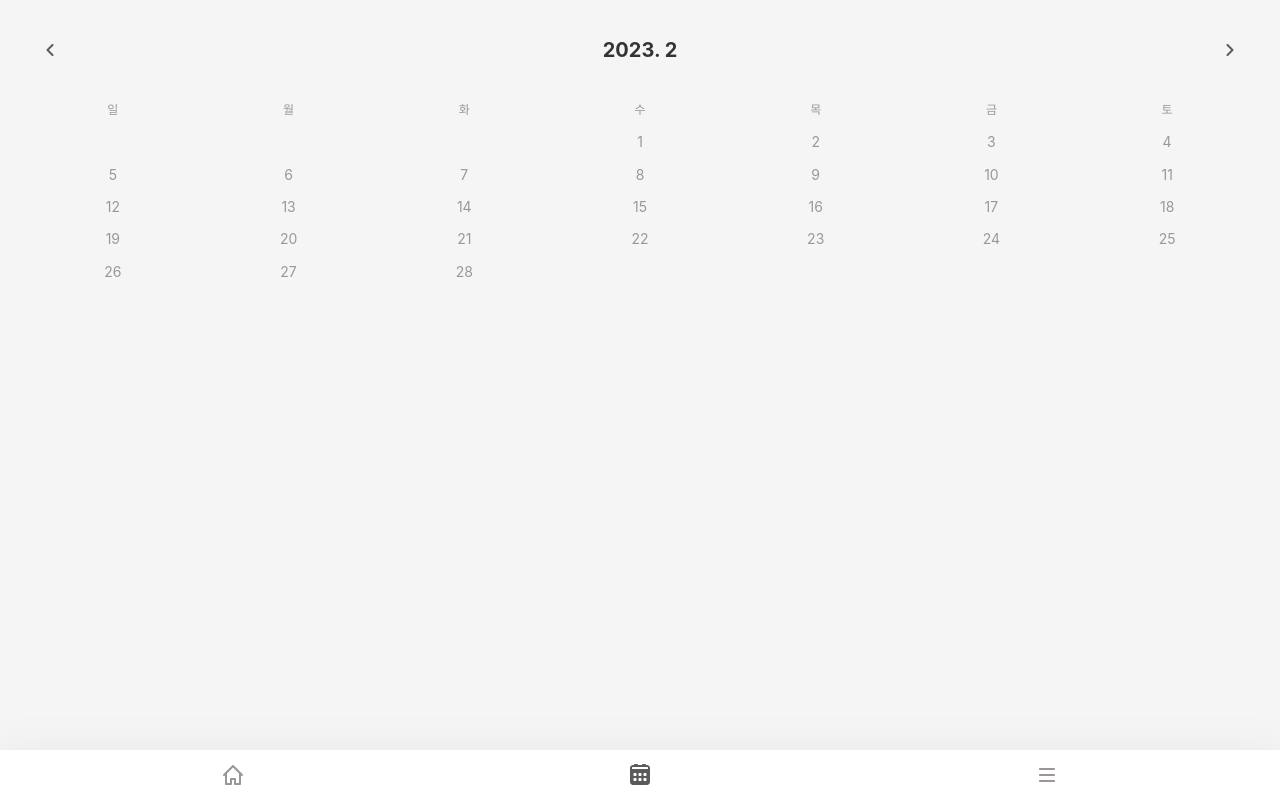
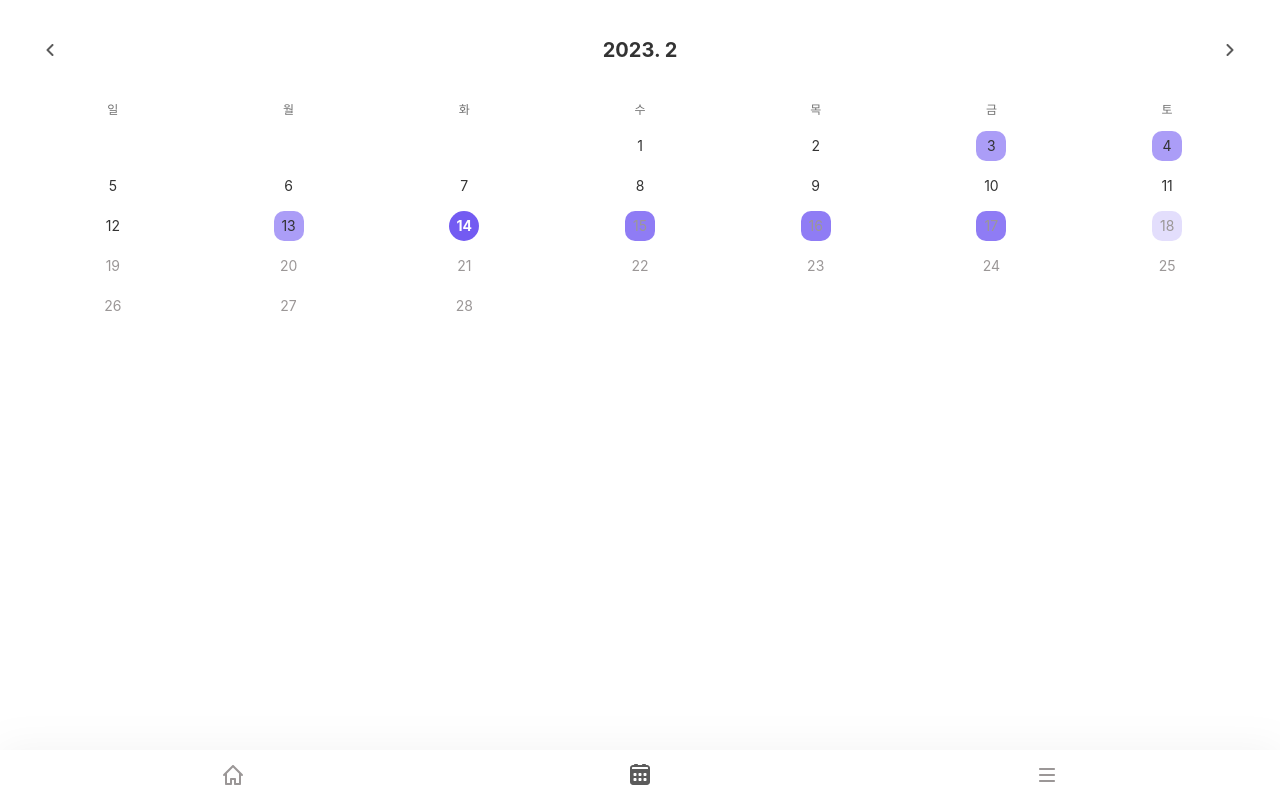
Before and after one commit to 42inshin/24HANE, a Vue app: page /calendar in a window 1280 px wide. Built offline with nearby package versions, Linux system fonts and the light colour scheme.

Commit message:
FEAT: 달력 클릭 조건 처리 완료

```diff
--- a/src/App.vue
+++ b/src/App.vue
@@ -18,4 +18,10 @@ const checkValidRoute = (visibleRoutes: string[]) => {
   />
 </template>
 
-<style scoped></style>
+<style scoped>
+main {
+  padding: 30px 30px 80px;
+  background-color: var(--color-background-soft);
+  min-height: 100%;
+}
+</style>
--- a/src/assets/base.css
+++ b/src/assets/base.css
@@ -95,7 +95,6 @@ a {
 body {
   min-height: 100vh;
   color: var(--color-text);
-  background: var(--color-background-soft);
   transition: color 0.5s, background-color 0.5s;
   line-height: 1.6;
   font-family: Inter, -apple-system, BlinkMacSystemFont, "Segoe UI", Roboto,
--- /dev/null
+++ b/src/components/calendar/CalPagination.vue
@@ -0,0 +1,48 @@
+<script setup lang="ts">
+import VIcon from "@/components/icons/IconChevron.vue";
+import { useMonthLogStore } from "@/stores/monthlog";
+
+const monthLog = useMonthLogStore();
+const { showYear, showMonth, nextMonth, prevMonth } = monthLog;
+</script>
+
+<template>
+  <div class="pagination">
+    <button @click="prevMonth">
+      <VIcon :color="`var(--color-vbutton)`" />
+    </button>
+    <div class="title">{{ showYear() }}. {{ showMonth() + 1 }}</div>
+    <button @click="nextMonth">
+      <VIcon :color="`var(--color-vbutton)`" />
+    </button>
+  </div>
+</template>
+
+<style scoped>
+.pagination {
+  display: flex;
+  justify-content: space-between;
+  align-items: center;
+  margin-bottom: 30px;
+}
+.pagination button {
+  width: 40px;
+  height: 40px;
+  background-color: transparent;
+  border: none;
+  display: flex;
+  justify-content: center;
+  align-items: center;
+  cursor: pointer;
+}
+
+.pagination button:first-child {
+  transform: rotate(180deg);
+}
+.pagination .title {
+  font-size: 1.25rem;
+  font-weight: 700;
+  color: var(--color-heading);
+  user-select: none;
+}
+</style>
--- /dev/null
+++ b/src/components/calendar/CalWeek.vue
@@ -0,0 +1,32 @@
+<script setup lang="ts"></script>
+
+<template>
+  <div class="week">
+    <div class="day">일</div>
+    <div class="day">월</div>
+    <div class="day">화</div>
+    <div class="day">수</div>
+    <div class="day">목</div>
+    <div class="day">금</div>
+    <div class="day">토</div>
+  </div>
+</template>
+
+<style scoped>
+.week {
+  display: grid;
+  grid-template-columns: repeat(7, 1fr);
+  grid-gap: 10px;
+  width: 100%;
+  height: 100%;
+  margin-bottom: 12px;
+  user-select: none;
+}
+
+.week .day {
+  font-size: 0.75rem;
+  text-align: center;
+  color: var(--gray);
+  color: var(--color-text-more);
+}
+</style>
--- a/src/components/calendar/CalendarSection.vue
+++ b/src/components/calendar/CalendarSection.vue
@@ -1,127 +1,111 @@
 <script setup lang="ts">
 import { ref } from "vue";
-import VIcon from "@/components/icons/IconChevron.vue";
+import CalPagination from "@/components/calendar/CalPagination.vue";
 import { useMonthLogStore } from "@/stores/monthlog";
+import CalWeek from "@/components/calendar/CalWeek.vue";
 
 const monthLog = useMonthLogStore();
-const year = ref(monthLog.year);
-const month = ref(monthLog.month);
-const lastDate = ref(new Date(year.value, month.value + 1, 0).getDate());
-const day = ref(new Date(year.value, month.value).getDay());
+const {
+  showToday,
+  showSelectedDate,
+  showMonth,
+  showLastDate,
+  showDay,
+  getDateBgColor,
+  getDateColor,
+  setSelectedDate,
+} = monthLog;
 
-const calcLastDate = () => {
-  lastDate.value = new Date(year.value, month.value + 1, 0).getDate();
-};
+const today = new Date();
 
-const calcFirstDay = () => {
-  day.value = new Date(year.value, month.value).getDay();
-  console.log(day.value);
-};
-
-const nextMonth = () => {
-  month.value++;
-  if (month.value > 11) {
-    month.value = 0;
-    year.value++;
-  }
-  calcFirstDay();
-  calcLastDate();
-};
-
-const prevMonth = () => {
-  month.value--;
-  if (month.value < 0) {
-    month.value = 11;
-    year.value--;
-  }
-  calcFirstDay();
-  calcLastDate();
+const clickDate = (date: number) => {
+  setSelectedDate(date);
 };
 </script>
 
 <template>
-  <div>
-    <div class="pagination">
-      <button @click="prevMonth">
-        <VIcon :color="`var(--color-vbutton)`" />
-      </button>
-      <div class="title">{{ year }}. {{ month + 1 }}</div>
-      <button @click="nextMonth">
-        <VIcon :color="`var(--color-vbutton)`" />
-      </button>
-    </div>
+  <div class="wrap">
+    <CalPagination />
     <div class="calendar">
-      <div class="weekTitle">
-        <div class="day">일</div>
-        <div class="day">월</div>
-        <div class="day">화</div>
-        <div class="day">수</div>
-        <div class="day">목</div>
-        <div class="day">금</div>
-        <div class="day">토</div>
-      </div>
+      <CalWeek />
       <div class="days">
-        <div v-for="i in day" :key="i" class="noday"></div>
-        <div v-for="i in lastDate" :key="i" class="day">{{ i }}</div>
+        <div v-for="day in showDay()" :key="day" class="noday"></div>
+        <div
+          v-for="date in showLastDate()"
+          :key="date"
+          @click="clickDate(date)"
+          class="day"
+          :style="{
+            background: getDateBgColor(date),
+            color: getDateColor(date),
+          }"
+          :class="{
+            today: today.getMonth() === showMonth() && date === showToday(),
+            selected: date === showSelectedDate(),
+          }"
+        >
+          {{ date }}
+        </div>
       </div>
     </div>
   </div>
 </template>
 
 <style scoped>
-.pagination {
-  display: flex;
-  justify-content: space-between;
-  align-items: center;
-  margin-bottom: 30px;
-}
-.pagination button {
-  width: 40px;
-  height: 40px;
-  background-color: transparent;
-  border: none;
-  display: flex;
-  justify-content: center;
-  align-items: center;
-  cursor: pointer;
-}
-
-.pagination button:first-child {
-  transform: rotate(180deg);
-}
-.pagination .title {
-  font-size: 1.25rem;
-  font-weight: 700;
-  color: var(--color-heading);
-}
-
-.calendar .weekTitle {
-  display: grid;
-  grid-template-columns: repeat(7, 1fr);
-  grid-gap: 10px;
-  width: 100%;
-  height: 100%;
-}
-
-.calendar .weekTitle .day {
-  font-size: 0.75rem;
-}
-
 .days {
   display: grid;
   grid-template-columns: repeat(7, 1fr);
   grid-gap: 10px;
   width: 100%;
   height: 100%;
-  margin-top: 12px;
+  user-select: none;
 }
 
-.day {
+.days .day {
   display: flex;
   justify-content: center;
   align-items: center;
+  text-align: center;
   color: var(--gray);
   font-size: 0.875rem;
   cursor: pointer;
+  width: 30px;
+  height: 30px;
+  border-radius: 10px;
+  margin: 0 auto;
+  transition: all 0.2s ease-in-out;
 }
+
+.today {
+  color: var(--color-primary) !important;
+  border: 1px solid var(--color-primary);
+}
+/* .today::after {
+  content: "";
+  position: absolute;
+  top: 0px;
+  left: 0px;
+  width: 30px;
+  height: 30px;
+  border: 1px solid var(--color-primary);
+  border-radius: 14px;
+} */
+
+.days > .day.selected {
+  background-color: var(--color-primary) !important;
+  color: var(--white) !important;
+  font-weight: 700;
+  border-radius: 50%;
+  border: none;
+}
+/* .day.selected::after {
+  content: "";
+  position: absolute;
+  top: -4px;
+  left: -4px;
+  width: 38px;
+  height: 38px;
+  border-radius: 50%;
+  border: 2px solid var(--color-primary);
+} */
 </style>
--- a/src/components/common/MenuBar.vue
+++ b/src/components/common/MenuBar.vue
@@ -5,6 +5,10 @@ import CalendarIconFill from "@/components/icons/IconCalendarFill.vue";
 import CalendarIconLine from "@/components/icons/IconCalendarLine.vue";
 import MoreIconFill from "@/components/icons/IconMoreFill.vue";
 import MoreIconLine from "@/components/icons/IconMoreLine.vue";
+import { useMonthLogStore } from "@/stores/monthlog";
+
+const monthLog = useMonthLogStore();
+const { resetSelectedDate } = monthLog;
 </script>
 
 <template>
@@ -15,7 +19,10 @@ import MoreIconLine from "@/components/icons/IconMoreLine.vue";
         <HomeIconLine v-else />
       </RouterLink>
       <RouterLink to="/calendar">
-        <CalendarIconFill v-if="$route.name === 'calendar'" />
+        <CalendarIconFill
+          v-if="$route.name === 'calendar'"
+          @click="resetSelectedDate"
+        />
         <CalendarIconLine v-else />
       </RouterLink>
       <RouterLink to="/more">
--- a/src/stores/monthlog.ts
+++ b/src/stores/monthlog.ts
@@ -2,11 +2,138 @@ import { ref } from "vue";
 import { defineStore } from "pinia";
 
 export const useMonthLogStore = defineStore("MonthLog", () => {
-  const year = ref(new Date().getFullYear());
-  const month = ref(new Date().getMonth());
+  const today = ref(new Date()); // 2023-01-01
+  const year = ref(today.value.getFullYear()); // 2023
+  const month = ref(today.value.getMonth()); // 0 ~ 11
+  const date = ref(today.value.getDate()); // 오늘 일
+  const day = ref(new Date(year.value, month.value).getDay()); // 1일의 요일
+  const lastDate = ref(new Date(year.value, month.value + 1, 0).getDate()); // 월 총 일수
+
+  const selectDate = ref(today.value.getDate()); // 선택한 일
   const logs = ref(logDatas);
 
-  return { year, month, logs };
+  const showToday = () => {
+    return today.value.getDate();
+  };
+  const showYear = () => {
+    return year.value;
+  };
+  const showMonth = () => {
+    return month.value;
+  };
+  const showDate = () => {
+    return date.value;
+  };
+  const showDay = () => {
+    return day.value;
+  };
+  const showLastDate = () => {
+    return lastDate.value;
+  };
+
+  const showSelectedDate = () => {
+    return selectDate.value;
+  };
+
+  const setSelectedDate = (date: number) => {
+    selectDate.value = date;
+  };
+
+  const resetSelectedDate = () => {
+    selectDate.value = today.value.getDate();
+    year.value = today.value.getFullYear();
+    month.value = today.value.getMonth();
+    date.value = today.value.getDate();
+    day.value = new Date(year.value, month.value).getDay();
+    lastDate.value = new Date(year.value, month.value + 1, 0).getDate();
+  };
+
+  // 1일의 요일 구하기
+  const calcFirstDay = () => {
+    day.value = new Date(year.value, month.value).getDay();
+  };
+
+  // 월 총 일수 구하기
+  const calcLastDate = () => {
+    lastDate.value = new Date(year.value, month.value + 1, 0).getDate();
+  };
+
+  // 이전 달
+  const prevMonth = () => {
+    month.value--;
+    if (month.value < 0) {
+      month.value = 11;
+      year.value--;
+    }
+    setSelectedDate(1);
+    calcFirstDay();
+    calcLastDate();
+  };
+
+  // 다음 달
+  const nextMonth = () => {
+    month.value++;
+    if (month.value > 11) {
+      month.value = 0;
+      year.value++;
+    }
+    setSelectedDate(1);
+    calcFirstDay();
+    calcLastDate();
+  };
+
+  // 일별 누적시간 색상
+  const DATE_BG_COLOR = {
+    0: "transparent", // 0
+    1: "rgba(115,91,242, .2)", // 0 - 3
+    2: "rgba(115,91,242, .4)", // 3 - 6
+    3: "rgba(115,91,242, .6)", // 6 - 9
+    4: "rgba(115,91,242, .8)", // 9 이상
+  };
+
+  const getDateBgColor = (date: number) => {
+    const accTime = getAccTime(date);
+    if (accTime == 0) return DATE_BG_COLOR[0];
+    if (accTime > 9) return DATE_BG_COLOR[4];
+    if (accTime > 6) return DATE_BG_COLOR[3];
+    if (accTime > 3) return DATE_BG_COLOR[2];
+    return DATE_BG_COLOR[1];
+    console.log("accTime: ", date, accTime);
+  };
+
+  const getDateColor = (date: number) => {
+    if (date <= showDate()) return "var(--color-black)";
+  };
+
+  const getAccTime = (date: number) => {
+    let duration = 0;
+    logs.value.inOutLogs.forEach((log) => {
+      const startDate = new Date(log.inTimeStamp * 1000).getDate();
+      if (startDate === date) {
+        duration += log.durationSecond;
+      }
+      // data가 정렬되어있는 경우, 속도 빨라질수 있는 부분
+      // if (startDate > date) return duration / 3600;
+    });
+    return duration / 3600;
+  };
+
+  return {
+    showToday,
+    showSelectedDate,
+    setSelectedDate,
+    resetSelectedDate,
+    showYear,
+    showMonth,
+    showDate,
+    showLastDate,
+    showDay,
+    logs,
+    prevMonth,
+    nextMonth,
+    getDateBgColor,
+    getDateColor,
+  };
 });
 
 const logDatas = {
@@ -15,144 +142,94 @@ const logDatas = {
     "https://cdn.intra.42.fr/users/04ba9ce3bea8ac58a3ff7c7bd55af2fc/inshin.jpg",
   inOutLogs: [
     {
-      inTimeStamp: 1675164307,
-      outTimeStamp: 1675172890,
-      durationSecond: 8583,
+      inTimeStamp: 1676699708,
+      outTimeStamp: 1676704765,
+      durationSecond: 5057,
     },
     {
-      inTimeStamp: 1675155937,
-      outTimeStamp: 1675161713,
-      durationSecond: 5776,
+      inTimeStamp: 1676608040,
+      outTimeStamp: 1676629116,
+      durationSecond: 21076,
     },
     {
-      inTimeStamp: 1675140936,
-      outTimeStamp: 1675155101,
-      durationSecond: 14165,
+      inTimeStamp: 1676606223,
+      outTimeStamp: 1676607054,
+      durationSecond: 831,
     },
     {
-      inTimeStamp: 1675082265,
-      outTimeStamp: 1675089313,
-      durationSecond: 7048,
+      inTimeStamp: 1676592228,
+      outTimeStamp: 1676603885,
+      durationSecond: 11657,
     },
     {
-      inTimeStamp: 1675072995,
-      outTimeStamp: 1675082034,
-      durationSecond: 9039,
+      inTimeStamp: 1676516373,
+      outTimeStamp: 1676549277,
+      durationSecond: 32904,
     },
     {
-      inTimeStamp: 1675068825,
-      outTimeStamp: 1675069950,
-      durationSecond: 1125,
+      inTimeStamp: 1676511176,
+      outTimeStamp: 1676513849,
+      durationSecond: 2673,
     },
     {
-      inTimeStamp: 1674984280,
-      outTimeStamp: 1674998367,
-      durationSecond: 14087,
+      inTimeStamp: 1676454077,
+      outTimeStamp: 1676470213,
+      durationSecond: 16136,
     },
     {
-      inTimeStamp: 1674980948,
-      outTimeStamp: 1674981107,
-      durationSecond: 159,
+      inTimeStamp: 1676433448,
+      outTimeStamp: 1676451942,
+      durationSecond: 18494,
     },
     {
-      inTimeStamp: 1674881371,
-      outTimeStamp: 1674895173,
-      durationSecond: 13802,
+      inTimeStamp: 1676426980,
+      outTimeStamp: 1676432485,
+      durationSecond: 5505,
     },
     {
-      inTimeStamp: 1674797734,
-      outTimeStamp: 1674823880,
-      durationSecond: 26146,
+      inTimeStamp: 1676364497,
+      outTimeStamp: 1676382381,
+      durationSecond: 17884,
     },
     {
-      inTimeStamp: 1674796809,
-      outTimeStamp: 1674797477,
-      durationSecond: 668,
+      inTimeStamp: 1676346280,
+      outTimeStamp: 1676363269,
+      durationSecond: 16989,
     },
     {
-      inTimeStamp: 1674734194,
-      outTimeStamp: 1674740693,
-      durationSecond: 6499,
+      inTimeStamp: 1676340730,
+      outTimeStamp: 1676343573,
+      durationSecond: 2843,
     },
     {
-      inTimeStamp: 1674714622,
-      outTimeStamp: 1674729777,
-      durationSecond: 15155,
+      inTimeStamp: 1676334865,
+      outTimeStamp: 1676340012,
+      durationSecond: 5147,
     },
     {
-      inTimeStamp: 1674705897,
-      outTimeStamp: 1674713829,
-      durationSecond: 7932,
+      inTimeStamp: 1676280346,
+      outTimeStamp: 1676296930,
+      durationSecond: 16584,
     },
     {
-      inTimeStamp: 1674019410,
-      outTimeStamp: 1674045225,
-      durationSecond: 25815,
+      inTimeStamp: 1676266477,
+      outTimeStamp: 1676279805,
+      durationSecond: 13328,
     },
     {
-      inTimeStamp: 1673949823,
-      outTimeStamp: 1673960288,
-      durationSecond: 10465,
+      inTimeStamp: 1675488017,
+      outTimeStamp: 1675514746,
+      durationSecond: 26729,
     },
     {
-      inTimeStamp: 1673927967,
-      outTimeStamp: 1673946667,
-      durationSecond: 18700,
+      inTimeStamp: 1675413819,
+      outTimeStamp: 1675430916,
+      durationSecond: 17097,
     },
     {
-      inTimeStamp: 1673856196,
-      outTimeStamp: 1673873524,
-      durationSecond: 17328,
-    },
-    {
-      inTimeStamp: 1673846474,
-      outTimeStamp: 1673855391,
-      durationSecond: 8917,
-    },
-    {
-      inTimeStamp: 1673603442,
-      outTimeStamp: 1673612257,
-      durationSecond: 8815,
-    },
-    {
-      inTimeStamp: 1673585724,
-      outTimeStamp: 1673603438,
-      durationSecond: 17714,
-    },
-    {
-      inTimeStamp: 1673496358,
-      outTimeStamp: 1673513404,
-      durationSecond: 17046,
-    },
-    {
-      inTimeStamp: 1673429725,
-      outTimeStamp: 1673443304,
-      durationSecond: 13579,
-    },
-    {
-      inTimeStamp: 1673410785,
-      outTimeStamp: 1673429638,
-      durationSecond: 18853,
-    },
-    {
-      inTimeStamp: 1672809398,
-      outTimeStamp: 1672824128,
-      durationSecond: 14730,
-    },
-    {
-      inTimeStamp: 1672723069,
-      outTimeStamp: 1672751940,
-      durationSecond: 28871,
-    },
-    {
-      inTimeStamp: 1672671600,
-      outTimeStamp: 1672671820,
-      durationSecond: 220,
-    },
-    {
-      inTimeStamp: 1672634839,
-      outTimeStamp: 1672671599,
-      durationSecond: 36760,
+      inTimeStamp: 1675400333,
+      outTimeStamp: 1675412926,
+      durationSecond: 12593,
     },
   ],
 };
--- a/src/views/CalendarView.vue
+++ b/src/views/CalendarView.vue
@@ -11,5 +11,7 @@ import CalendarSection from "@/components/calendar/CalendarSection.vue";
 <style scoped>
 main {
   padding: 30px 30px 80px;
+  background-color: var(--color-background);
+  min-height: 100%;
 }
 </style>
```
